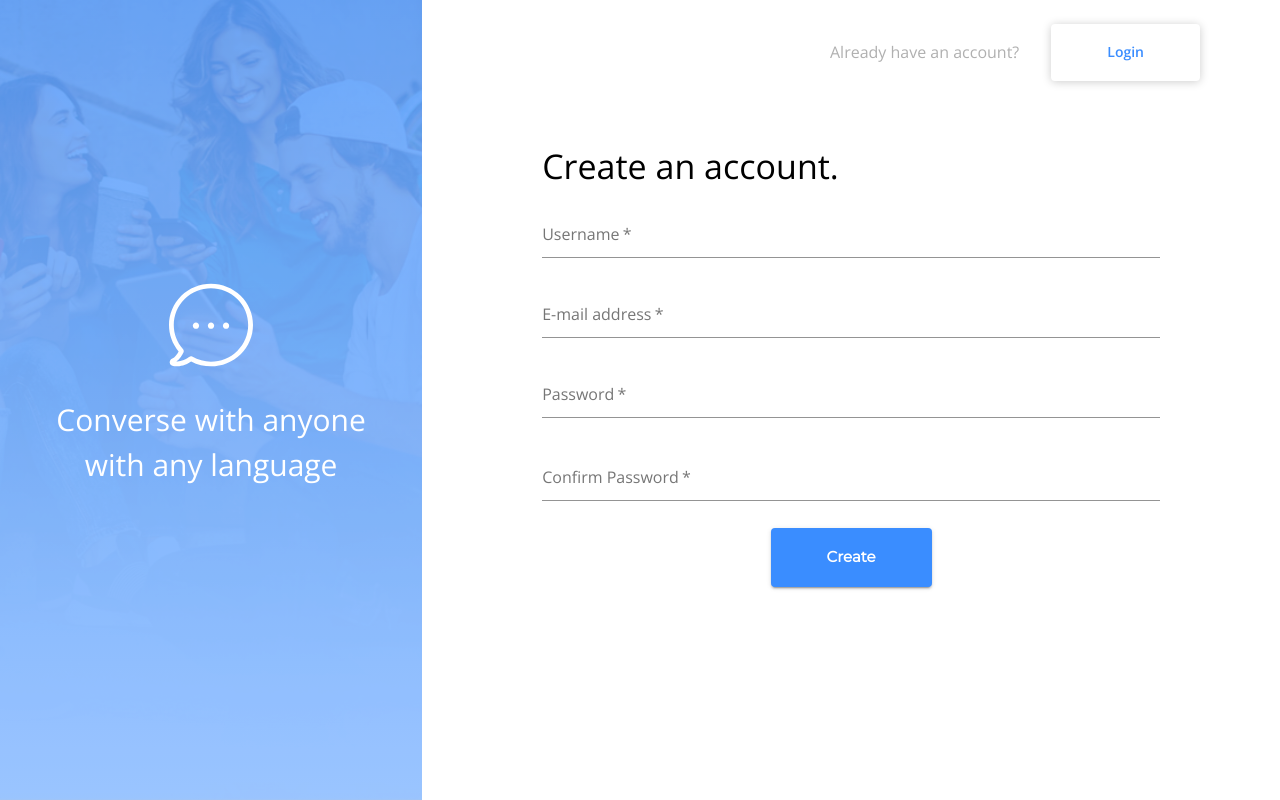
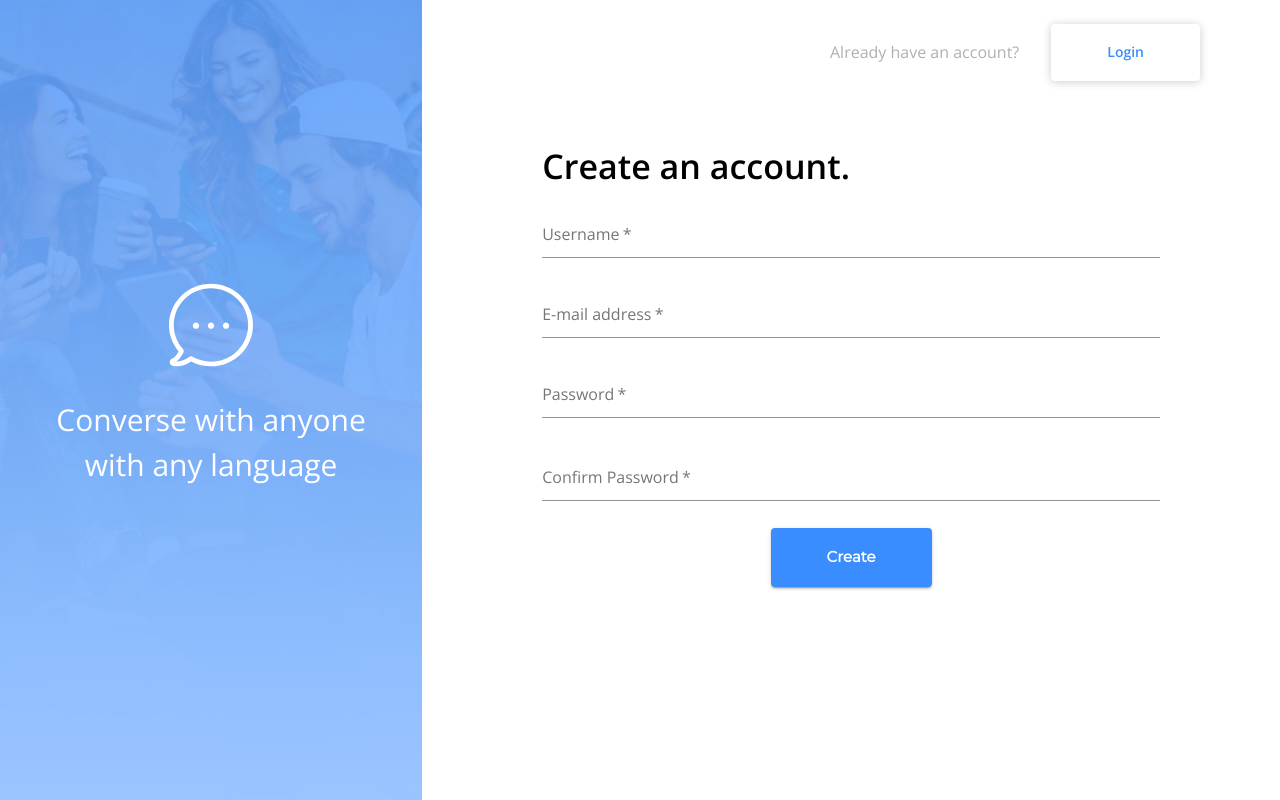
Before and after one commit to damn-ice/messenger-6517, a React (Create React App) app in the folder client/: page / in a window 1280 px wide. Built offline with nearby package versions, Linux system fonts and the light colour scheme; no server answers.

Commit message:
New design for login/signup pages 3 (Bolder Form Heading).

```diff
--- a/client/src/components/Authentication/authStyles.js
+++ b/client/src/components/Authentication/authStyles.js
@@ -26,7 +26,8 @@ const authStyles = makeStyles((theme) => ({
     marginBottom: theme.spacing(3)
   },
   formHeading: {
-    marginBottom: theme.spacing(2)
+    marginBottom: theme.spacing(2),
+    fontWeight: "bold"
   },
   status: {
     marginTop: theme.spacing(3),
```
